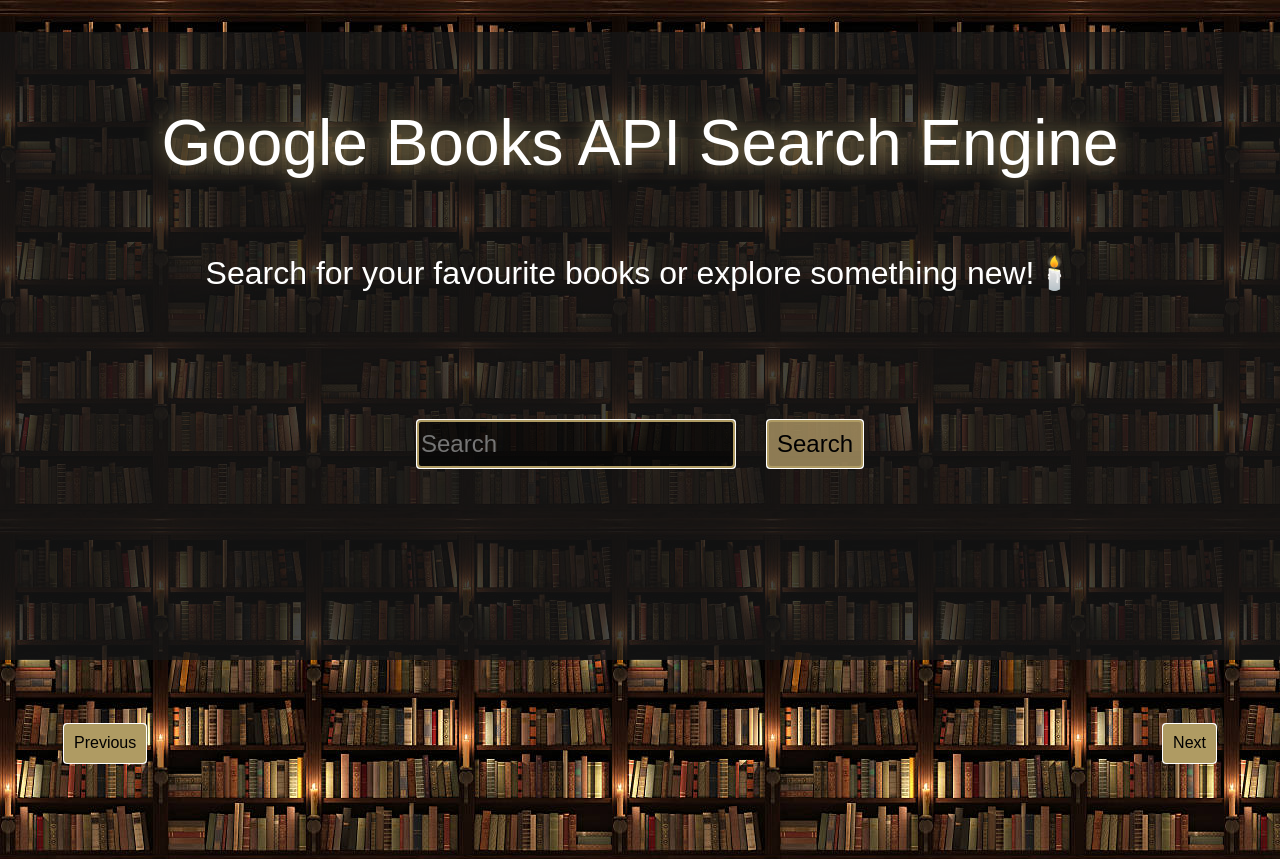
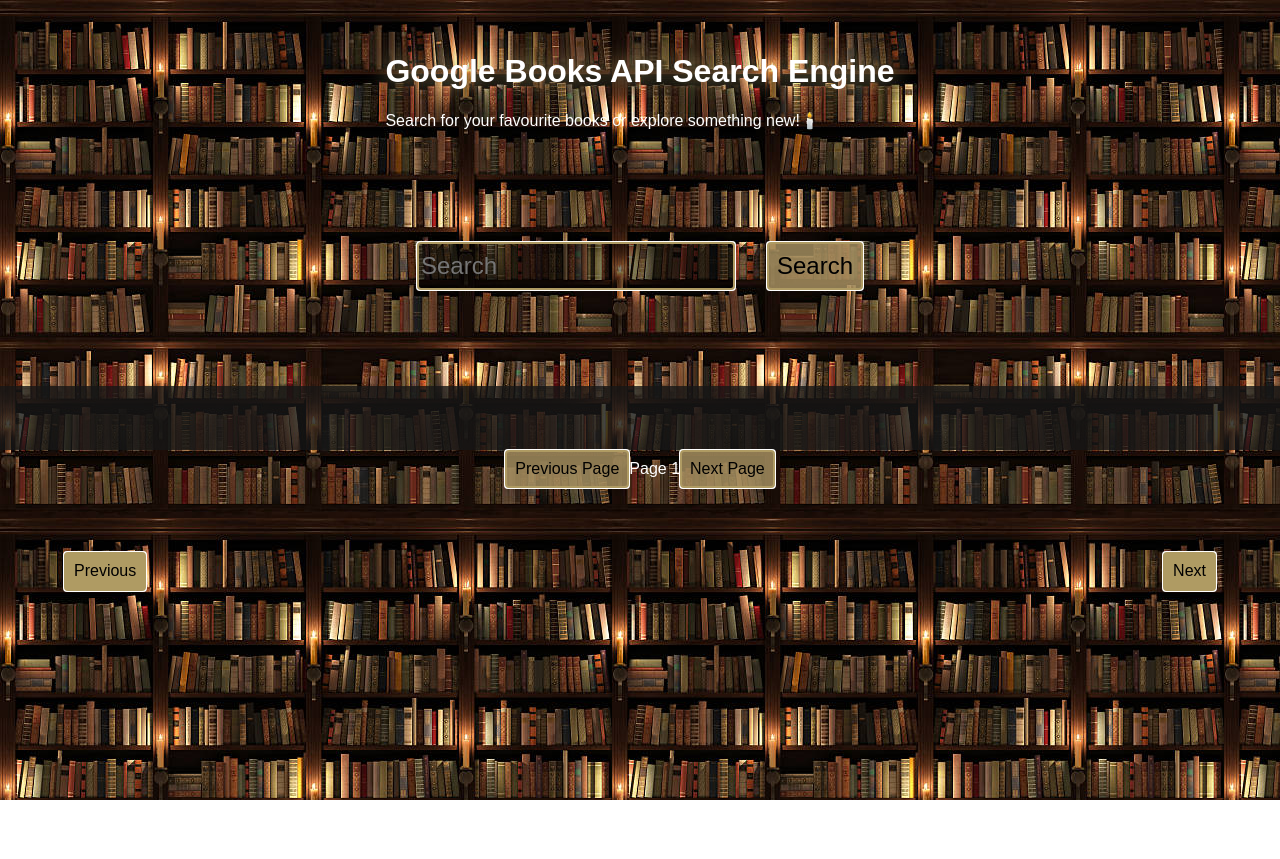
Before and after one commit to mcelle888/google-books, a React (Vite) app: page / in a window 1280 px wide. After the commit the page ends 800 px from the top, so only its background shows below. Built offline with nearby package versions, Linux system fonts and the light colour scheme; a web font is replaced by a local one.

Commit message:
Added context to searchterm

```diff
--- a/src/App.jsx
+++ b/src/App.jsx
@@ -1,58 +1,21 @@
-import React, { useState } from "react"
-import "./App.scss"
-import Header from "./components/Header/Header"
-import BookList from "./containers/ResultsContainer/BookList"
-import { getBooksfromSearch } from "./services/google-books-service"
-import Nav from "./components/Navigation/Nav"
+import React from "react";
+import "./App.scss";
+import Header from "./components/Header/Header";
+import BookList from "./containers/ResultsContainer/BookList";
+import Nav from "./components/Navigation/Nav";
+import { SearchProvider } from "./context/SearchContext";
+import { getBooksfromSearch } from "./services/google-books-service";
 
 function App() {
-  const [books, setBooks] = useState([])
-  const [currentPage, setCurrentPage] = useState(1)
-  const [searchTerm, setSearchTerm] = useState("")
-
-  const onSearch = async (searchTerm) => {
-    try {
-      setSearchTerm(searchTerm)
-      setCurrentPage(1)
-      fetchBooks(searchTerm, 1)
-    } catch (error) {
-      console.error("Error fetching books:", error)
-    }
-  }
-
-  const fetchBooks = async (searchTerm, page) => {
-    try {
-      const startIndex = (page - 1) * 16
-      const newBooks = await getBooksfromSearch(searchTerm, startIndex, 16)
-      setBooks(newBooks)
-    } catch (error) {
-      console.error("Error fetching books:", error)
-    }
-  }
-
-
-  const handleNext = () => {
-    setCurrentPage((prevPage) => prevPage + 1)
-    fetchBooks(searchTerm, currentPage + 1)
-  }
-
-  const handlePrev = () => {
-    if (currentPage > 1) {
-      setCurrentPage((prevPage) => prevPage - 1)
-      fetchBooks(searchTerm, currentPage - 1)
-    }
-  }
-
-  console.log(books)
-  console.log(currentPage)
-
   return (
-    <section>
-      <Header onSearch={onSearch} />
-      <BookList books={books} />
-      <Nav handleNextPage={handleNext} handlePrevPage={handlePrev} />
-    </section>
-  )
+    <SearchProvider>
+      <section>
+        <Header />
+        <BookList />
+        <Nav />
+      </section>
+    </SearchProvider>
+  );
 }
 
-export default App
+export default App;
--- a/src/components/Header/Header.jsx
+++ b/src/components/Header/Header.jsx
@@ -1,14 +1,16 @@
-import React, { useState } from 'react'
+import React from 'react'
+import { useSearchContext } from '../../context/SearchContext'
+import SearchBar from '../SearchBar/SearchBar'
 import styles from './Header.module.scss'
-import SearchBar from '../SearchBar/SearchBar'
 
-const Header = ({onSearch}) => {
+const Header = () => {
+  const { handleSearch } = useSearchContext()
 
   return (
-    <div className={styles.headingContainer}>
-        <h1>Google Books API Search Engine</h1>
+    <div className={styles.searchContainer}>
+       <h1>Google Books API Search Engine</h1>
         <p>Search for your favourite books or explore something new!🕯️ </p>
-        <SearchBar buttonText="Search" placeholder="Search" onSearch={onSearch} />
+      <SearchBar buttonText="Search" placeholder="Search" onSearch={handleSearch} />
     </div>
   )
 }
--- a/src/containers/ResultsContainer/BookList.jsx
+++ b/src/containers/ResultsContainer/BookList.jsx
@@ -1,16 +1,66 @@
-import React from 'react'
+import React, { useState, useEffect } from 'react'
 import Card from '../../components/Cards/Card'
 import styles from './BookList.module.scss'
+import { useSearchContext } from '../../context/SearchContext'
+import { getBooksfromSearch } from "../../services/google-books-service"
 
-const BookList = ({ books }) => {
+const BookList = () => {
+  const { searchTerm } = useSearchContext()
+  const [books, setBooks] = useState([])
+  const [currentPage, setCurrentPage] = useState(1)
+
+  const fetchBooks = async (searchTerm, page) => {
+    try {
+      const startIndex = (page - 1) * 16
+      const newBooks = await getBooksfromSearch(searchTerm, startIndex, 16)
+      setBooks(newBooks)
+    } catch (error) {
+      console.error("Error fetching books:", error)
+    }
+  }
+
+  const handleNext = () => {
+    setCurrentPage((prevPage) => prevPage + 1)
+  }
+
+  const handlePrev = () => {
+    if (currentPage > 1) {
+      setCurrentPage((prevPage) => prevPage - 1)
+    }
+  }
+
+  const handleNextClick = () => {
+    handleNext()
+    fetchBooks(searchTerm, currentPage + 1)
+  }
+
+  const handlePrevClick = () => {
+    handlePrev()
+    if (currentPage > 1) {
+      fetchBooks(searchTerm, currentPage - 1)
+    }
+  }
+
+  useEffect(() => {
+    if (searchTerm) {
+      fetchBooks(searchTerm, currentPage)
+    }
+  }, [searchTerm, currentPage])
+
   return (
     <>
+      <div className={styles.resultsBox}>
+        {books.map(book => (<Card key={book.id} book={book.volumeInfo} />))}
+      </div>
+      <div className={styles.pagination}>
+        <button onClick={handlePrevClick} disabled={currentPage === 1}>
+          Previous Page
+        </button>
+        <span>Page {currentPage}</span>
+        <button onClick={handleNextClick}>Next Page</button>
+      </div>
+    </>
+  )
+}
 
- <div className={styles.resultsBox}>
-    {books.map(book => (<Card key={book.id} book={book.volumeInfo} />) )}
-
- </div>
-  </>
-
-  )}
 export default BookList
--- /dev/null
+++ b/src/context/SearchContext.jsx
@@ -0,0 +1,19 @@
+import React, { createContext, useState, useContext } from "react"
+
+const SearchContext = createContext()
+
+export const useSearchContext = () => useContext(SearchContext)
+
+export const SearchProvider = ({ children }) => {
+  const [searchTerm, setSearchTerm] = useState("")
+
+  const handleSearch = async (search) => {
+    setSearchTerm(search)
+  }
+
+  return (
+    <SearchContext.Provider value={{ searchTerm, handleSearch }}>
+      {children}
+    </SearchContext.Provider>
+  )
+}
```
